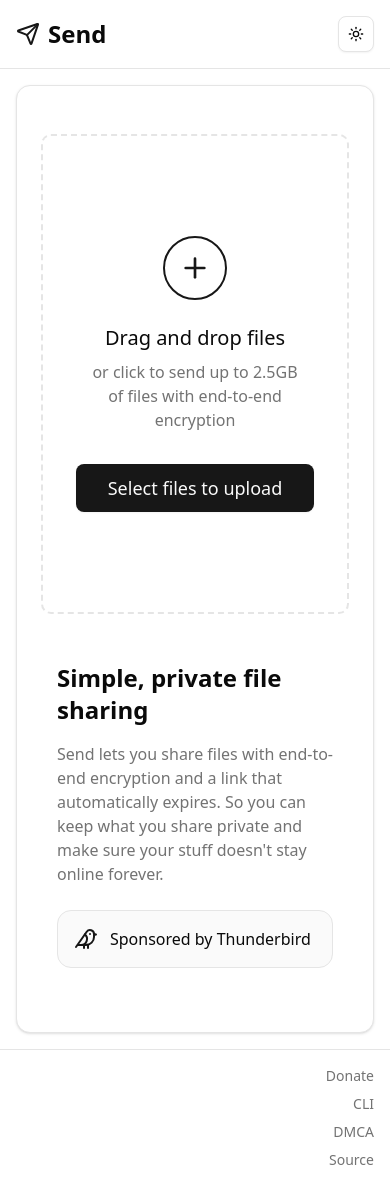
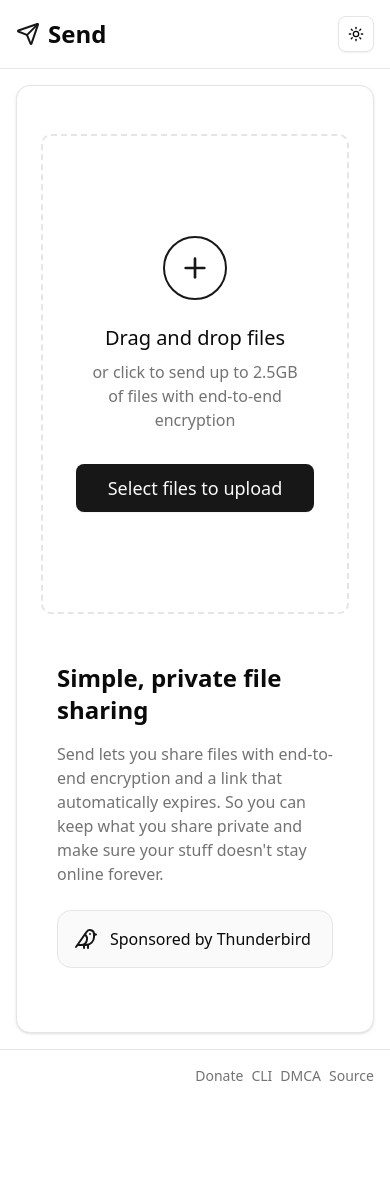
Before and after one commit to chithi-dev/chithi, a SvelteKit app in the folder src/frontend/: page / in a window 390 px wide. After the commit the page ends 1102 px from the top, so only its background shows below. Built offline with nearby package versions, Linux system fonts and the light colour scheme.

Commit message:
Update +page.svelte

```diff
--- a/src/frontend/src/routes/+page.svelte
+++ b/src/frontend/src/routes/+page.svelte
@@ -152,13 +152,23 @@
 
 	<!-- Footer - responsive layout -->
 	<footer class="border-t border-border p-4">
-		<div
-			class="mx-auto flex max-w-6xl flex-col items-end space-y-2 text-sm text-muted-foreground md:flex-row md:justify-end md:space-y-0 md:space-x-6"
-		>
-			<a href="#" class="font-medium transition-colors hover:text-foreground">Donate</a>
-			<a href="#" class="font-medium transition-colors hover:text-foreground">CLI</a>
-			<a href="#" class="font-medium transition-colors hover:text-foreground">DMCA</a>
-			<a href="#" class="font-medium transition-colors hover:text-foreground">Source</a>
+		<div class="mx-auto w-full max-w-6xl">
+			<nav
+				class="flex flex-row flex-wrap items-center justify-end gap-2 text-sm text-muted-foreground md:gap-6"
+			>
+				<a href="#" class="font-medium whitespace-nowrap transition-colors hover:text-foreground"
+					>Donate</a
+				>
+				<a href="#" class="font-medium whitespace-nowrap transition-colors hover:text-foreground"
+					>CLI</a
+				>
+				<a href="#" class="font-medium whitespace-nowrap transition-colors hover:text-foreground"
+					>DMCA</a
+				>
+				<a href="#" class="font-medium whitespace-nowrap transition-colors hover:text-foreground"
+					>Source</a
+				>
+			</nav>
 		</div>
 	</footer>
 </div>
```
